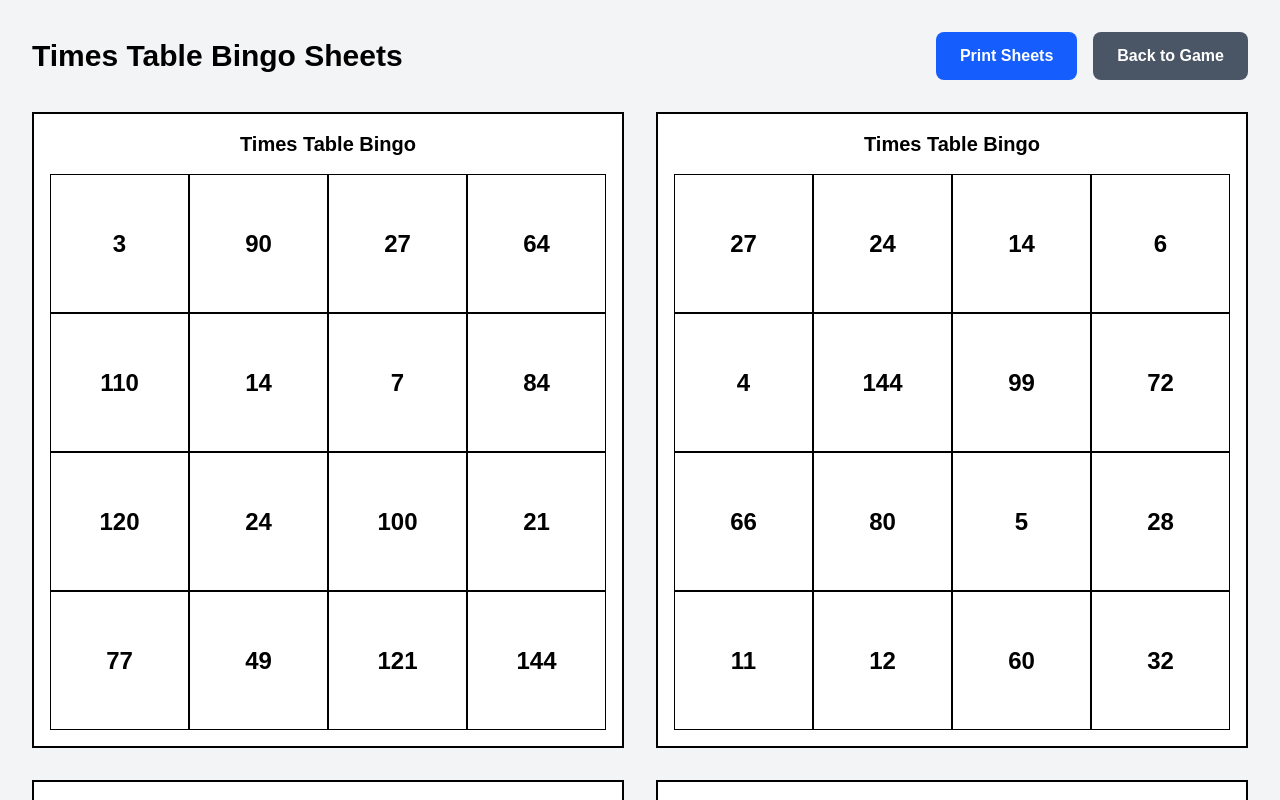
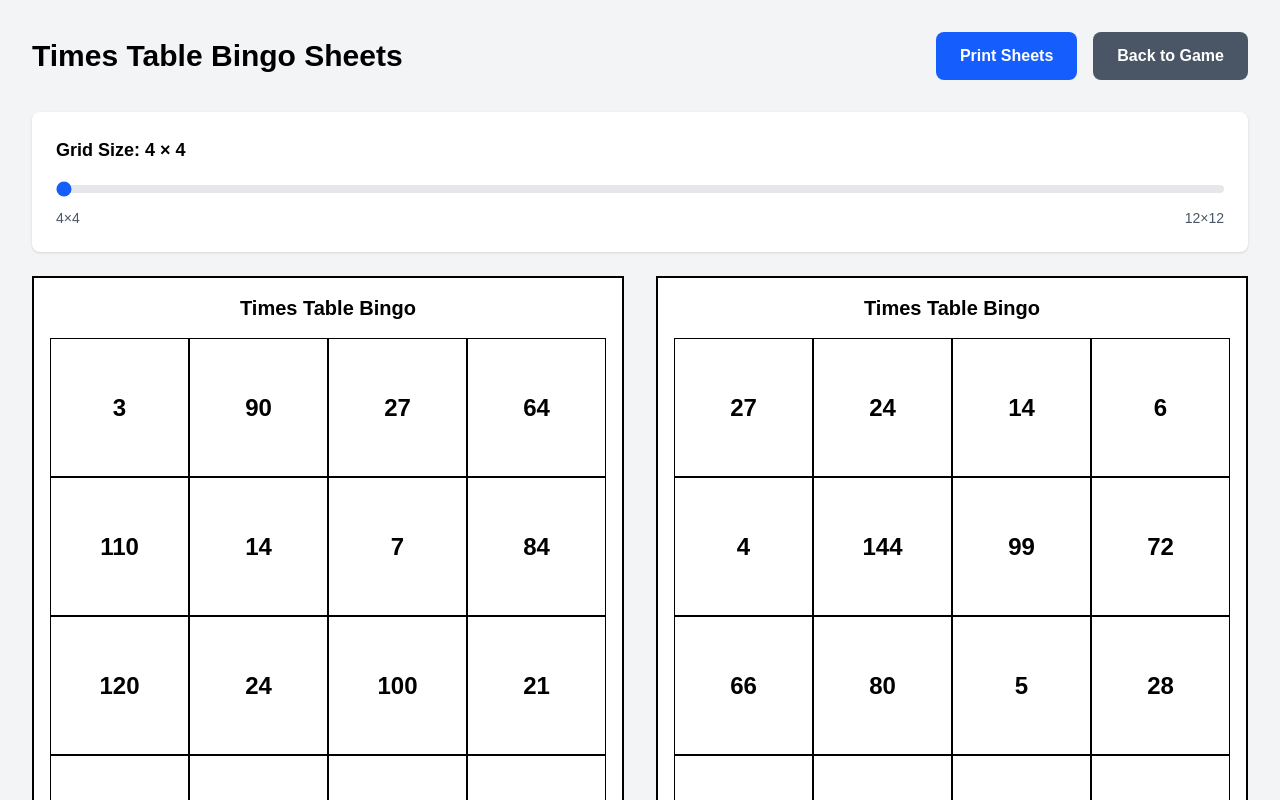
Before and after one commit to jameslnewell/times-table-bingo, a Next.js app: page /sheets in a window 1280 px wide. Shown: the top 800 px of the page. Built offline with nearby package versions, Linux system fonts and the light colour scheme.

Commit message:
make grid size configurable

```diff
--- a/app/sheets/page.tsx
+++ b/app/sheets/page.tsx
@@ -1,14 +1,13 @@
 "use client";
 
 import { BingoSheet } from "../_components/BingoSheet";
-import { useMemo } from "react";
+import { useMemo, useState } from "react";
 import Link from "next/link";
 import { useLocalStorage } from "../_hooks/useLocalStorage";
 
 const TIMES_TABLES_MAX = 12;
-const COLUMNS = 4;
-const ROWS = 4;
-const CELLS_PER_SHEET = COLUMNS * ROWS;
+const MIN_GRID_SIZE = 4;
+const MAX_GRID_SIZE = 12;
 
 function generateAllPossibleAnswers(selectedTimesTables: number[]): number[] {
   const answers = new Set<number>();
@@ -32,9 +31,9 @@ function shuffleArray<T>(array: T[]): T[] {
   return shuffled;
 }
 
-function generateSheetAnswers(allAnswers: number[]): number[] {
+function generateSheetAnswers(allAnswers: number[], cellsPerSheet: number): number[] {
   const shuffled = shuffleArray(allAnswers);
-  return shuffled.slice(0, CELLS_PER_SHEET);
+  return shuffled.slice(0, cellsPerSheet);
 }
 
 export default function SheetsPage() {
@@ -42,16 +41,19 @@ export default function SheetsPage() {
     "times-table-bingo-selected-tables",
     [1, 2, 3, 4, 5, 6, 7, 8, 9, 10, 11, 12]
   );
+  const [gridSize, setGridSize] = useState(4);
+
+  const cellsPerSheet = gridSize * gridSize;
 
   const sheets = useMemo(() => {
     const allAnswers = generateAllPossibleAnswers(selectedTimesTables);
     return [
-      generateSheetAnswers(allAnswers),
-      generateSheetAnswers(allAnswers),
-      generateSheetAnswers(allAnswers),
-      generateSheetAnswers(allAnswers),
+      generateSheetAnswers(allAnswers, cellsPerSheet),
+      generateSheetAnswers(allAnswers, cellsPerSheet),
+      generateSheetAnswers(allAnswers, cellsPerSheet),
+      generateSheetAnswers(allAnswers, cellsPerSheet),
     ];
-  }, [selectedTimesTables]);
+  }, [selectedTimesTables, cellsPerSheet]);
 
   return (
     <div className="min-h-screen p-8 bg-gray-100">
@@ -74,10 +76,31 @@ export default function SheetsPage() {
           </div>
         </div>
 
+        <div className="mb-6 print:hidden">
+          <div className="bg-white p-6 rounded-lg shadow-sm">
+            <label htmlFor="grid-size" className="block text-lg font-semibold mb-3">
+              Grid Size: {gridSize} × {gridSize}
+            </label>
+            <input
+              id="grid-size"
+              type="range"
+              min={MIN_GRID_SIZE}
+              max={MAX_GRID_SIZE}
+              value={gridSize}
+              onChange={(e) => setGridSize(Number(e.target.value))}
+              className="w-full h-2 bg-gray-200 rounded-lg appearance-none cursor-pointer accent-blue-600"
+            />
+            <div className="flex justify-between text-sm text-gray-600 mt-2">
+              <span>{MIN_GRID_SIZE}×{MIN_GRID_SIZE}</span>
+              <span>{MAX_GRID_SIZE}×{MAX_GRID_SIZE}</span>
+            </div>
+          </div>
+        </div>
+
         <div className="grid grid-cols-1 md:grid-cols-2 gap-8 print:gap-0 print:grid-cols-2">
           {sheets.map((answers, index) => (
             <div key={index} className="print:break-inside-avoid print:mb-8">
-              <BingoSheet answers={answers} columns={COLUMNS} rows={ROWS} />
+              <BingoSheet answers={answers} columns={gridSize} rows={gridSize} />
             </div>
           ))}
         </div>
```
